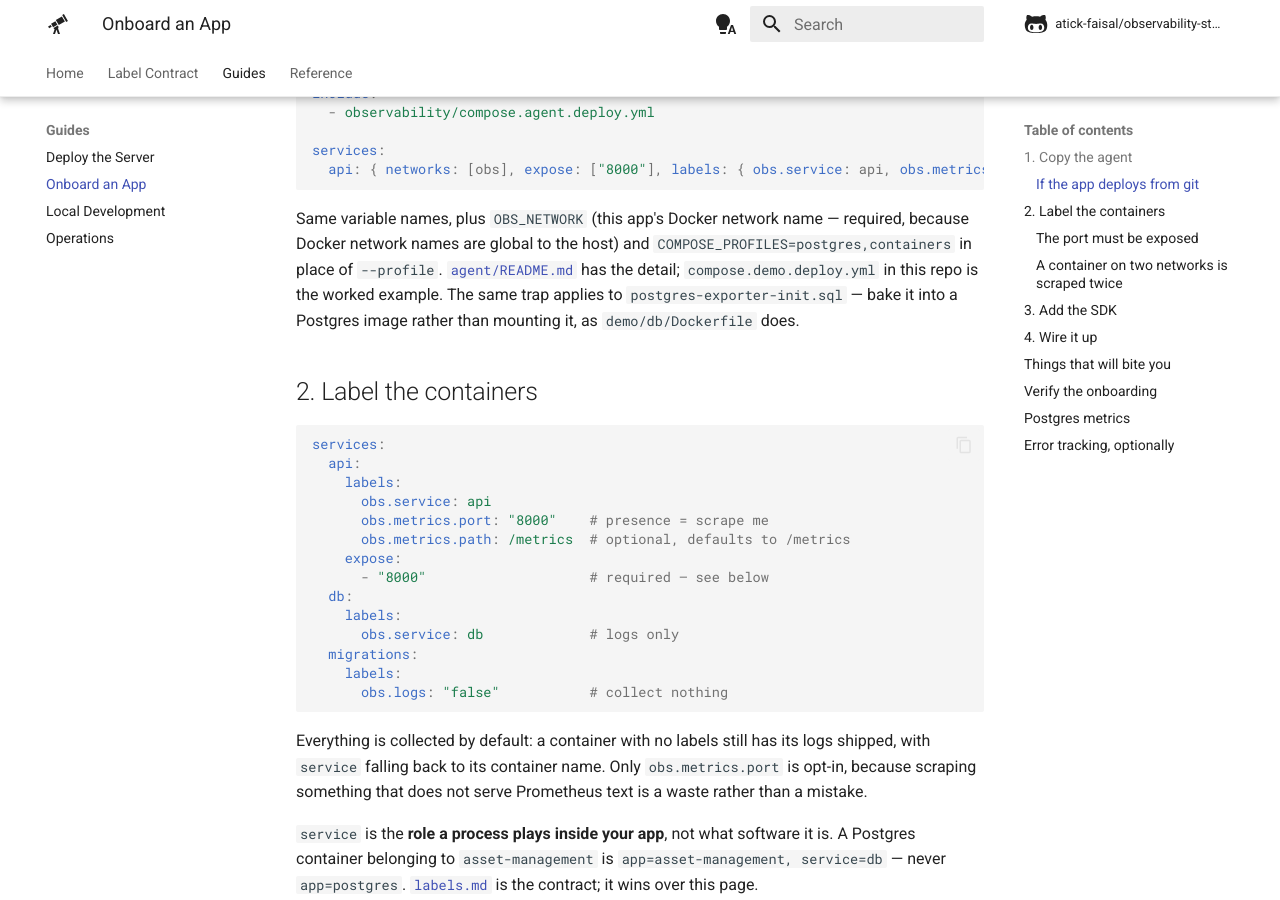
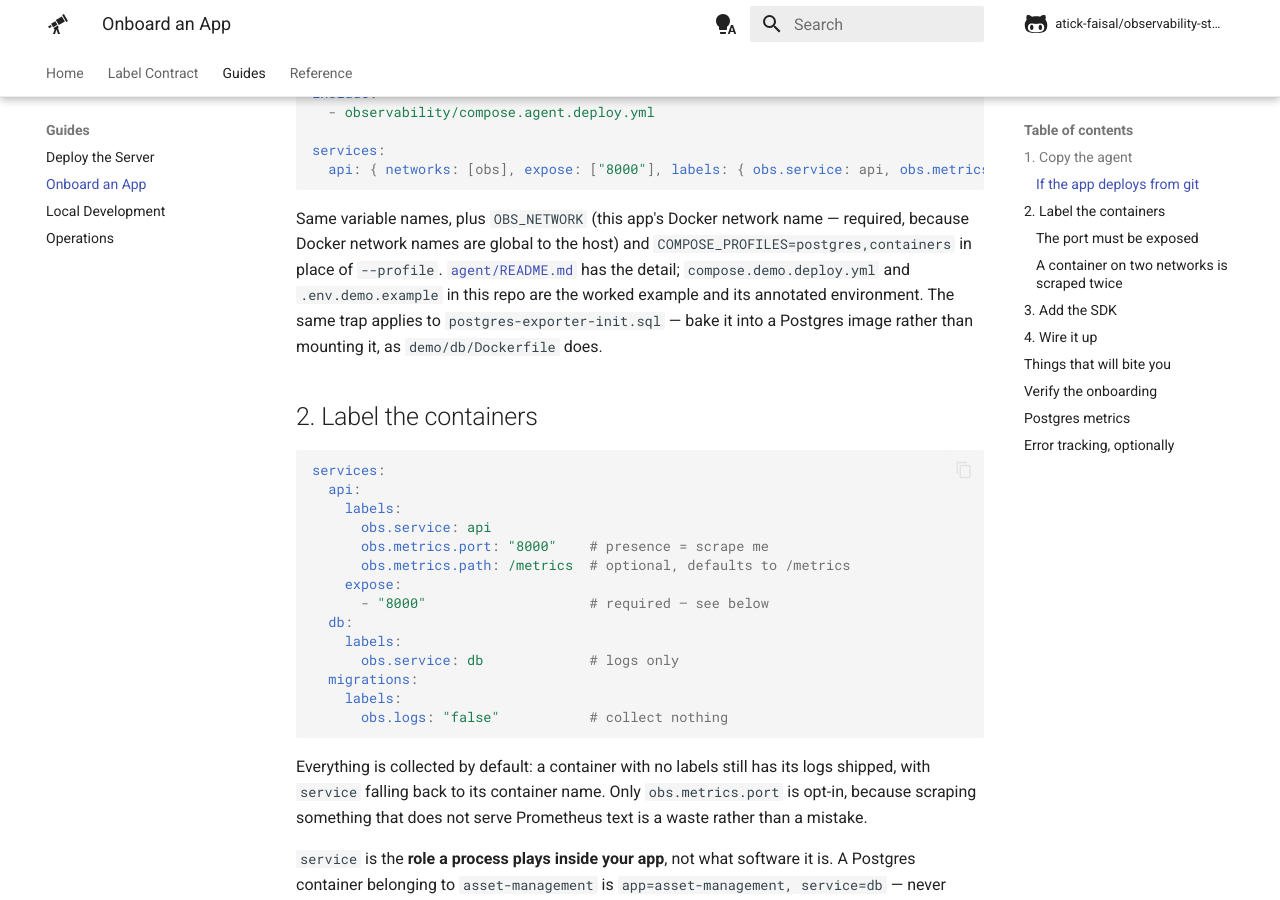
Before and after one commit to atick-faisal/observability-stack, an MkDocs documentation site: the page built from docs/onboard-app.md, in a window 1280 px wide and 900 px high, scrolled down 1343 px. Built offline with MkDocs 1.6.1 and Material for MkDocs 9.7.7, drawn with Linux system fonts in a browser that asks for light colours; comment, search, counter and statistics services are not loaded.

Commit message:
📝 docs: correct the $ rule for deploy mode, add .env.demo.example
.env.agent.example told adopters that "nothing is interpolated by Compose, so a
$ needs no escaping". True of compose.agent.yml, where the file is read inside
the container — and exactly backwards for compose.agent.deploy.yml, where the
values go into a platform's environment UI, get written to a .env, and are
interpolated before the container sees them. The failure it invites is the one
this repo warns about everywhere else: a password mangled into a 401 that looks
identical to a wrong credential. It was also missing OBS_NETWORK and
COMPOSE_PROFILES, which only exist on that path.

.env.demo.example gives compose.demo.deploy.yml the same treatment every other
deployable unit here already had. Its variable list existed in git only as CI's
throwaway values in the Makefile; the documented one lived in a gitignored file
on one laptop.

Sourcing the example and filling in its four blanks renders all six services,
profile-gated ones included. Three optional variables are left out on purpose,
and the file says which and why — OBS_INGEST_TLS_INSECURE in particular has no
business in a template for a deployed environment.

Co-Authored-By: Claude Opus 5 <noreply@anthropic.com>

```diff
--- a/docs/onboard-app.md
+++ b/docs/onboard-app.md
@@ -59,8 +59,8 @@ services:
 
 Same variable names, plus `OBS_NETWORK` (this app's Docker network name — required, because
 Docker network names are global to the host) and `COMPOSE_PROFILES=postgres,containers` in place of
-`--profile`. [`agent/README.md`](./agent.md) has the detail; `compose.demo.deploy.yml` in this repo
-is the worked example. The same trap applies to `postgres-exporter-init.sql` — bake it into a
+`--profile`. [`agent/README.md`](./agent.md) has the detail; `compose.demo.deploy.yml` and
+`.env.demo.example` in this repo are the worked example and its annotated environment. The same trap applies to `postgres-exporter-init.sql` — bake it into a
 Postgres image rather than mounting it, as `demo/db/Dockerfile` does.
 
 ## 2. Label the containers
```
Also changed, not shown: agent/README.md (+2 -1 lines), 2 other files.
